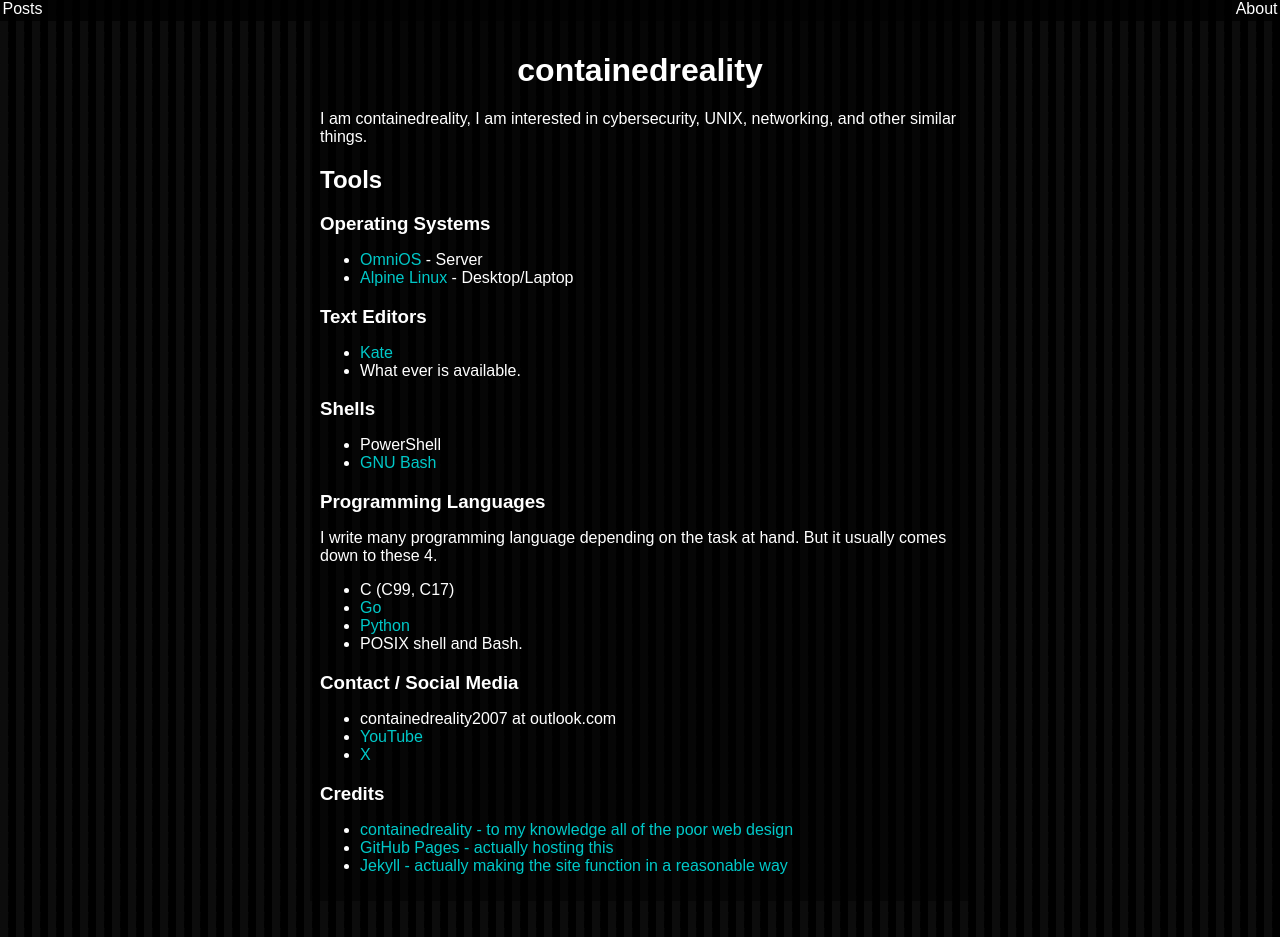
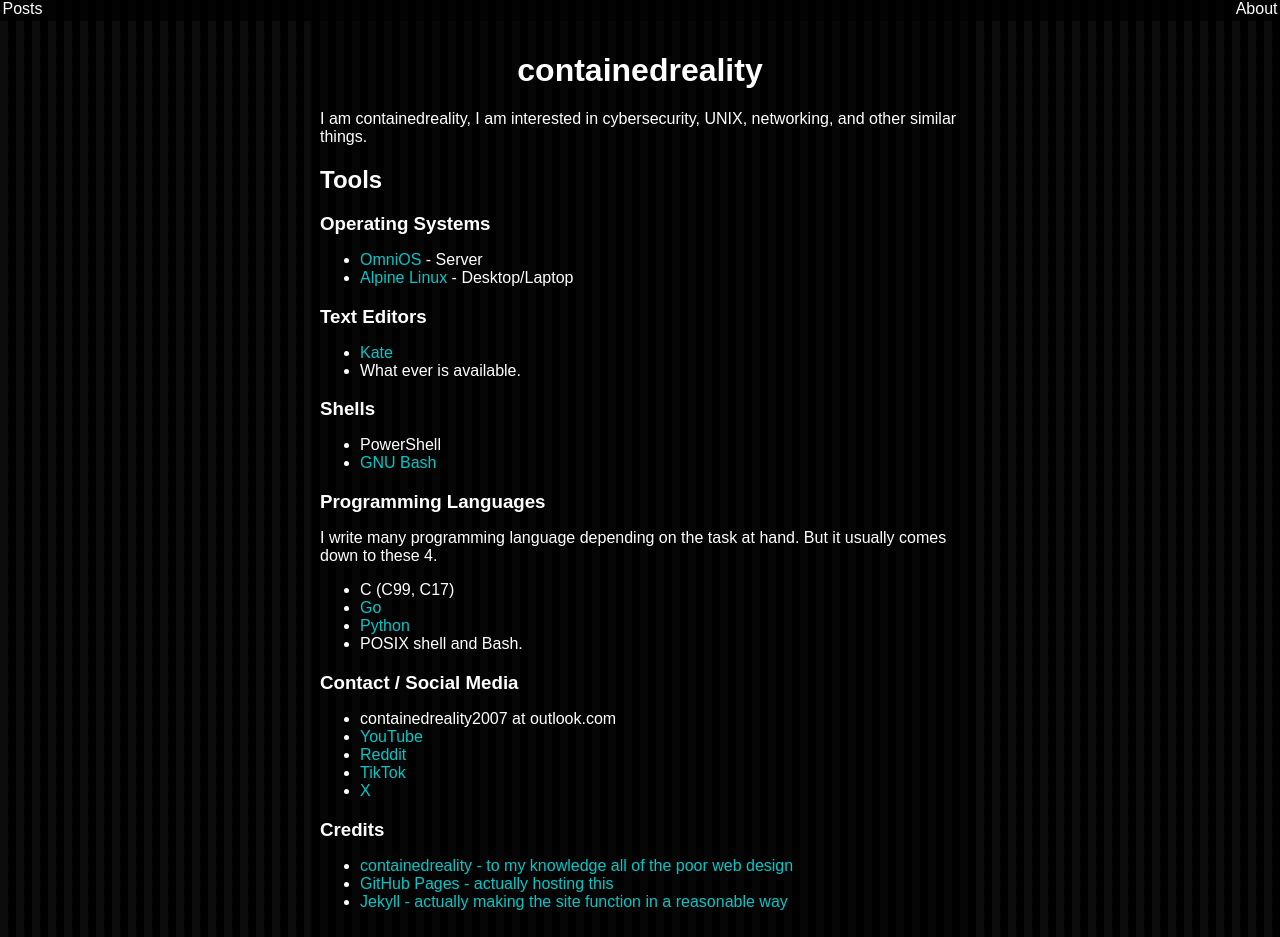
Before and after one commit to containedreality/containedreality.github.io, a Jekyll site: the page built from about.md, in a window 1280 px wide. Built offline with Jekyll 4.4.1, drawn with Linux system fonts in a browser that asks for light colours; before the commit the page ends 901 px from its top, so only the background shows below that.

Commit message:
add tiktok and reddit

```diff
--- a/about.md
+++ b/about.md
@@ -37,6 +37,8 @@
 
 * containedreality2007 at outlook.com
 * [YouTube](https://www.youtube.com/@containedreality)
+* [Reddit](https://www.reddit.com/user/containedreality/)
+* [TikTok](https://www.tiktok.com/@containedreality)
 * [X](https://x.com/containdreality)
 
 ### Credits
```
